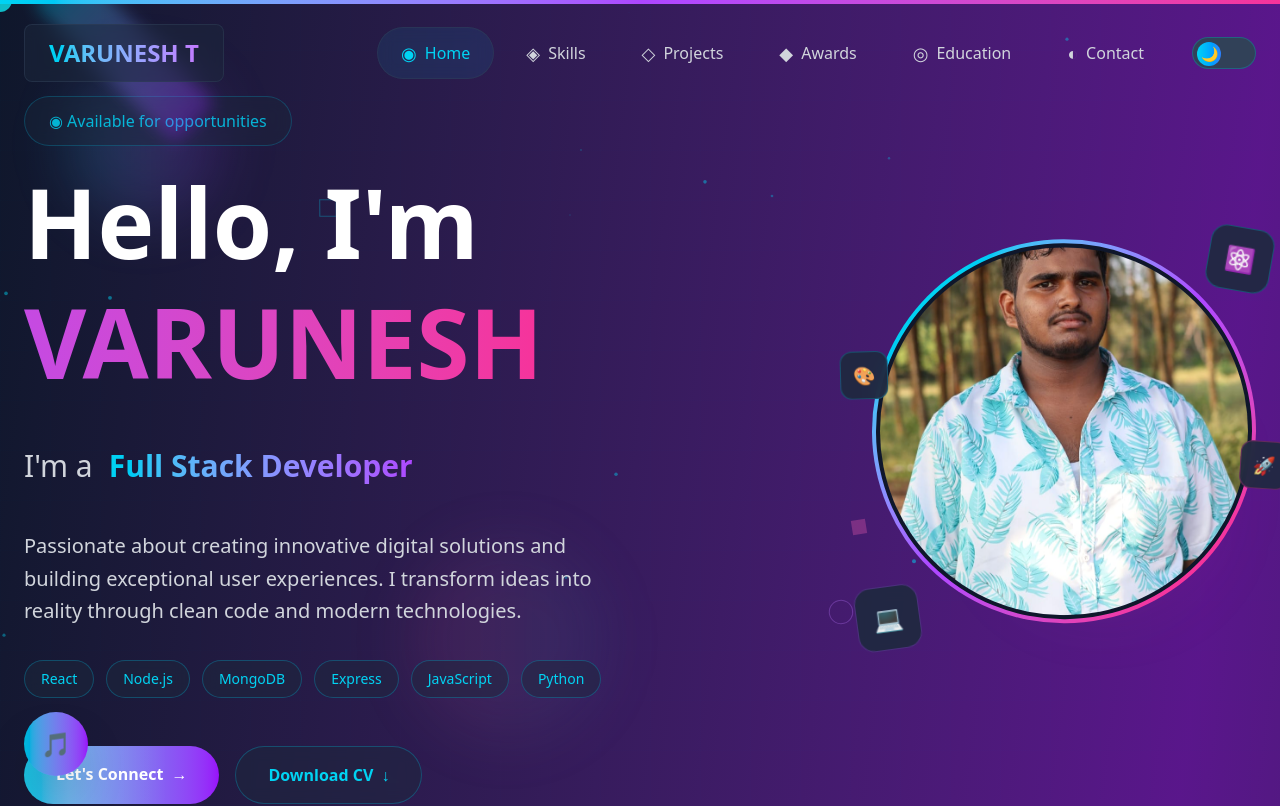
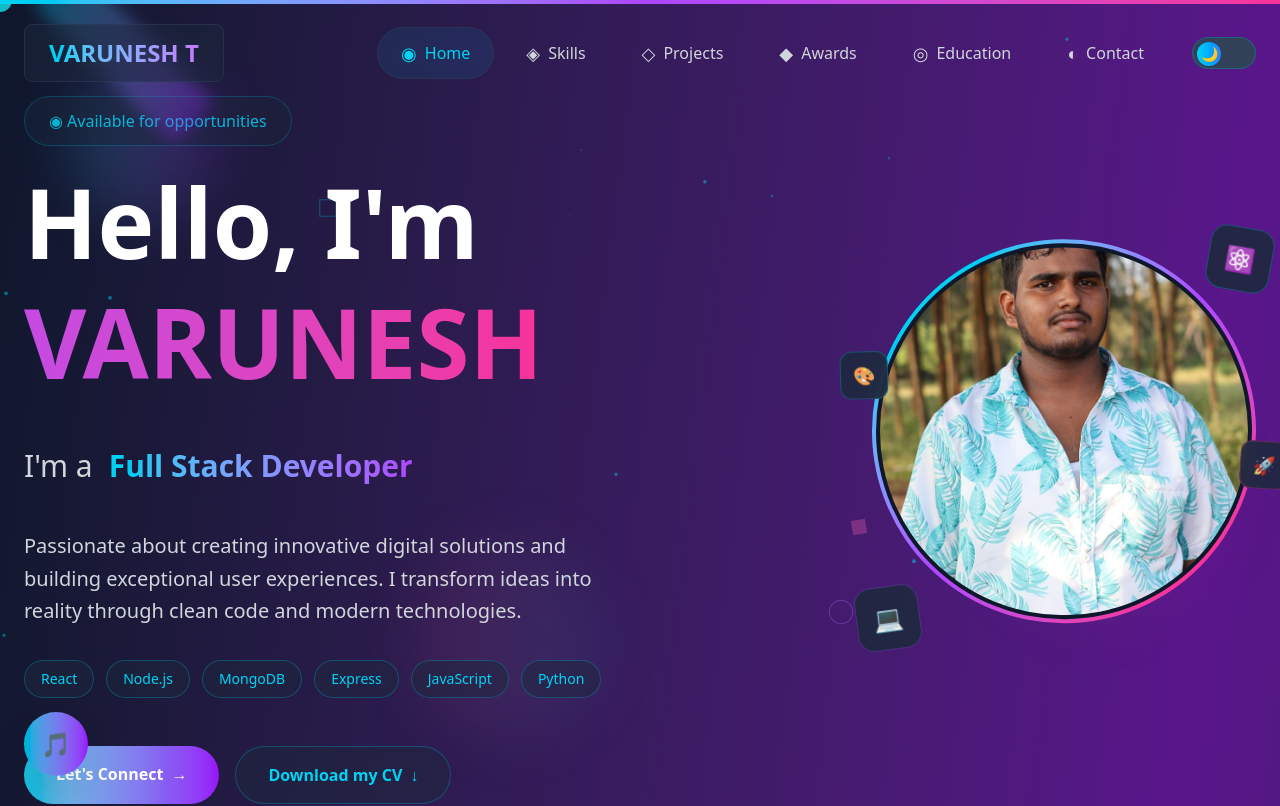
Before and after one commit to varunesharasu/Portfolio, a React (Vite) app in the folder client/: page / in a window 1280 px wide. Shown: the top 806 px of the page. Built offline with nearby package versions, Linux system fonts and the light colour scheme.

Commit message:
Updated Intro.jsx

```diff
--- a/client/src/pages/Intro.jsx
+++ b/client/src/pages/Intro.jsx
@@ -147,7 +147,7 @@ export default function Intro() {
                   whileTap={{ scale: 0.95 }}
                   className="px-8 py-4 bg-slate-800/50 backdrop-blur-sm rounded-full border border-cyan-500/30 text-cyan-400 font-semibold hover:bg-slate-700/50 transition-all duration-300 flex items-center justify-center space-x-2"
                 >
-                  <span>Download CV</span>
+                  <span>Download my CV</span>
                   <span>↓</span>
                 </motion.a>
               </motion.div>
```
